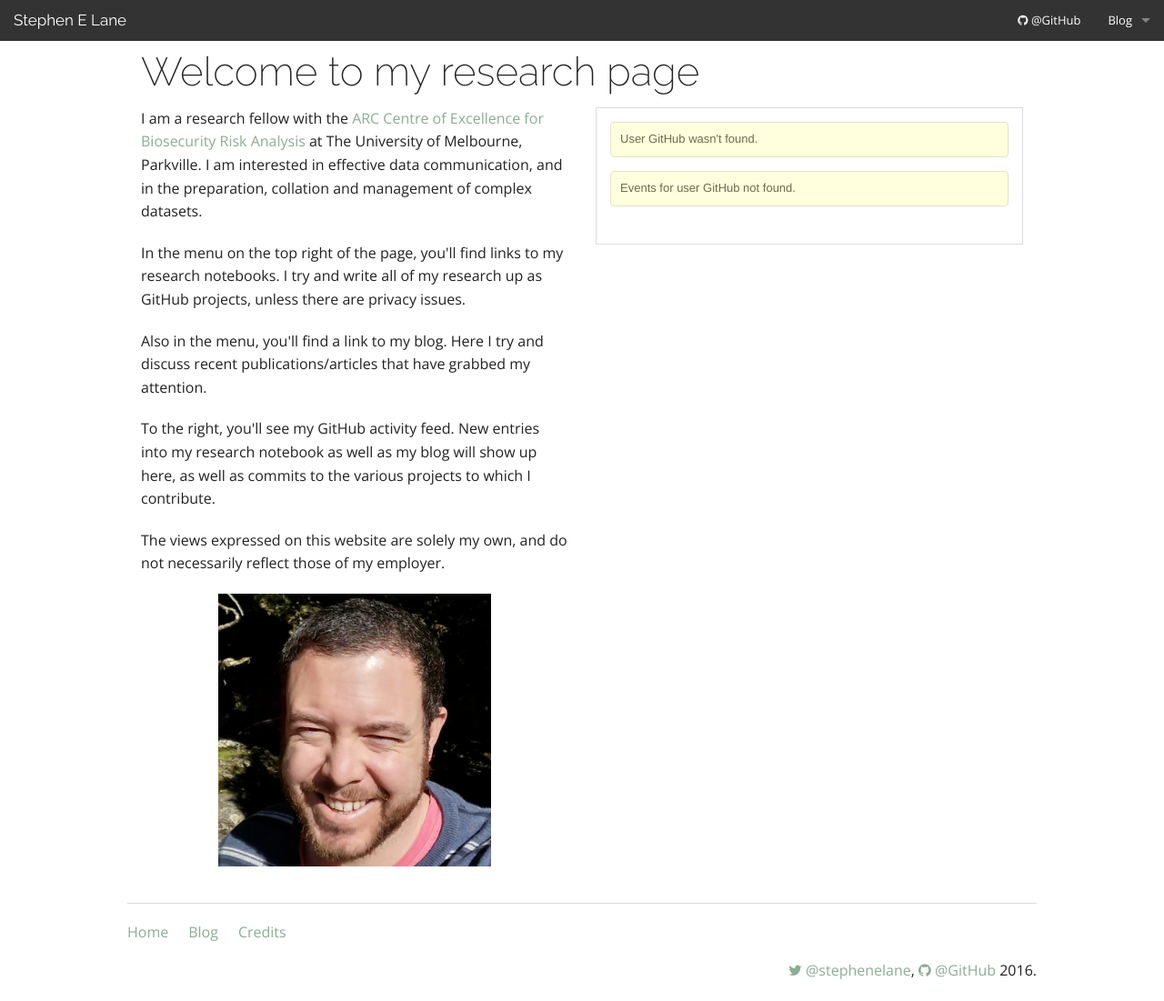
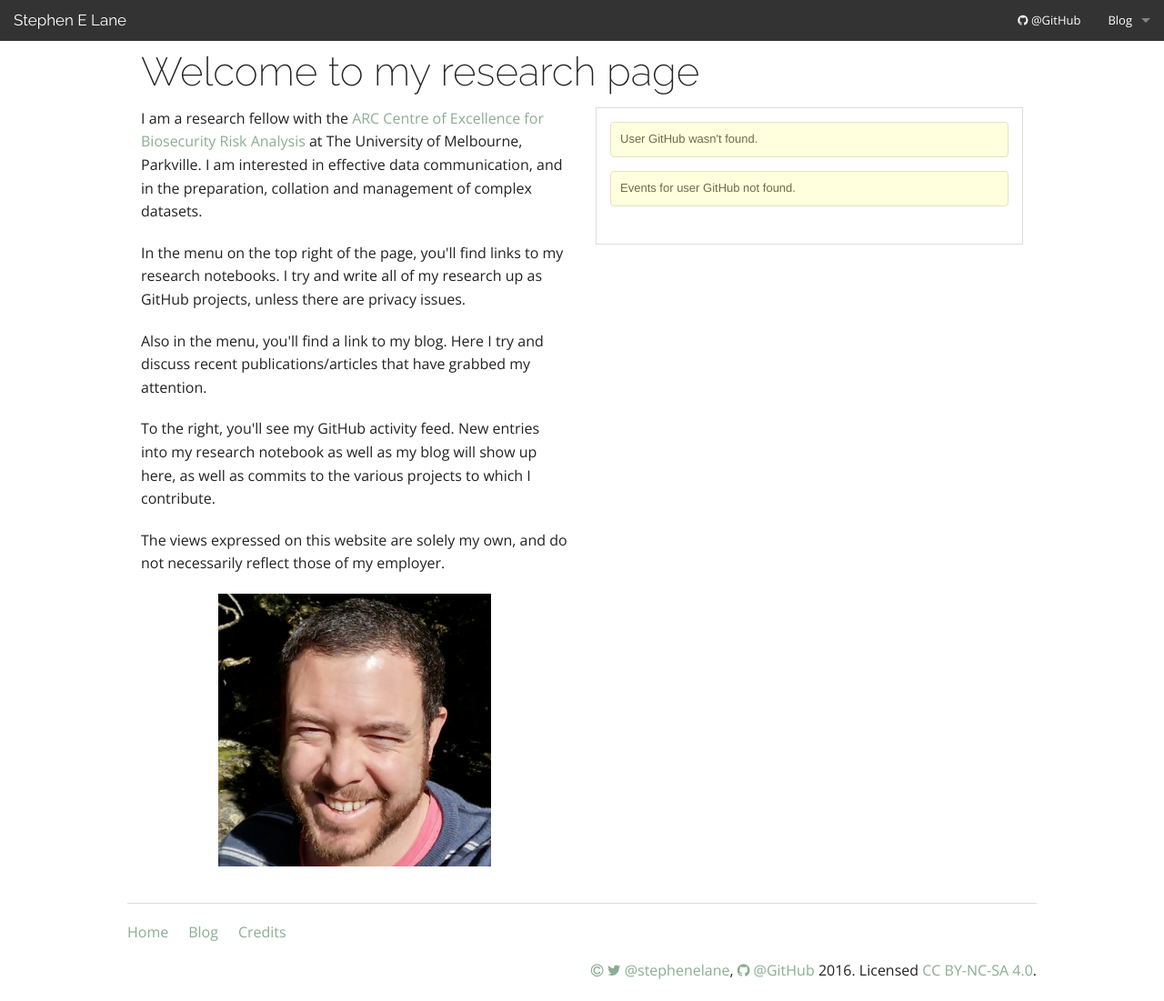
Before and after one commit to SteveLane/SteveLane.github.io, a Jekyll site: the page built from index.md, in a window 1280 px wide and 1101 px high. Shown: the whole window at 91% size. Built offline with Jekyll 4.4.1, drawn with Linux system fonts in a browser that asks for light colours; nearby versions of some CDN libraries; comment, search, counter and statistics services are not loaded; a style sheet for code colours, icons or effects is not loaded.

Commit message:
Added license info.

```diff
--- a/_layouts/default.html
+++ b/_layouts/default.html
@@ -156,12 +156,13 @@
                 {% include nav.html %}
             </ul>
             <p class="quiet copyright right"> <a href="https://twitter.com/{{ site.twitter }}">
+		<i class="fa fa-copyright"></i>
                 <i class="fa fa-twitter">
                 </i>
              @{{ site.twitter }}</a>, <a href="https://github.com/{{ site.github }}/">
                 <i class="fa fa-github">
                 </i>
-             @{{ site.github }}</a> {{ site.year }}.</p>
+             @{{ site.github }}</a> {{ site.year }}. Licensed <a href="http://creativecommons.org/licenses/by-nc-sa/4.0/">CC BY-NC-SA 4.0</a>.</p>
           </div>
 	  </div>
         </footer>
```
